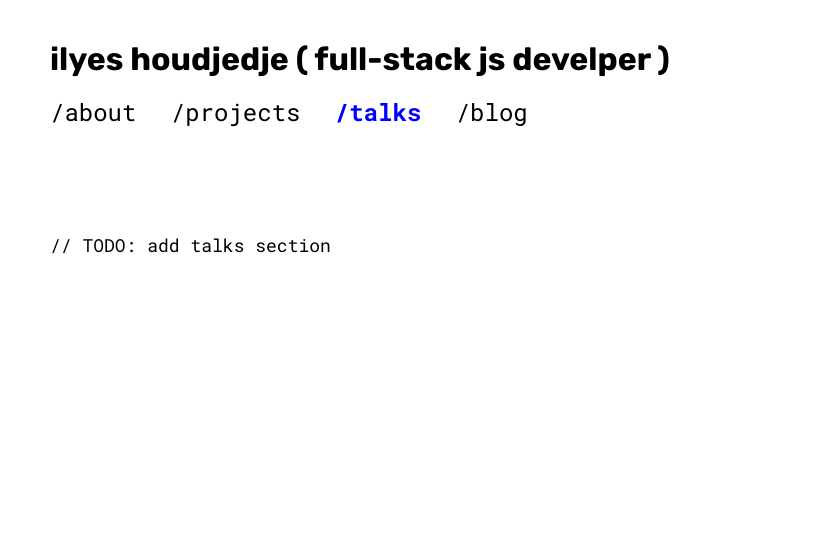
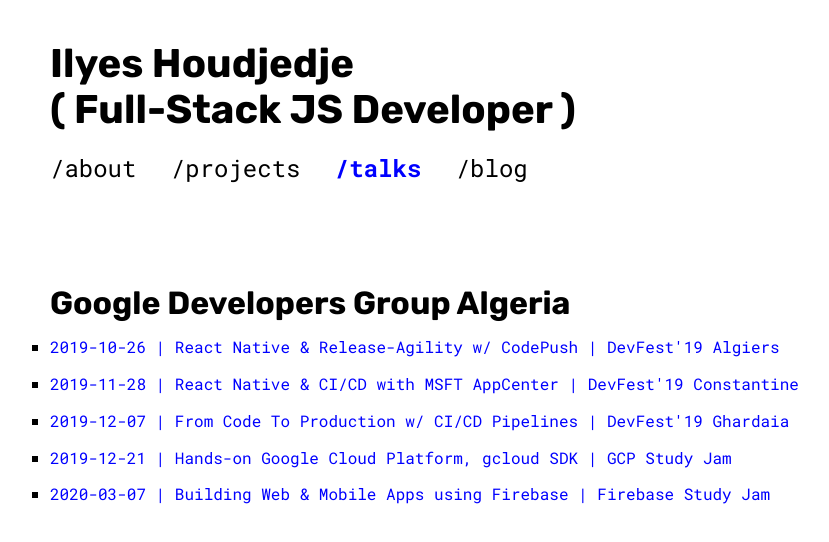
Before and after one commit to ilyeSudo/ilyeSudo.github.io, a Gatsby site: page /talks in a window 1280 px wide. Shown: the whole page, without its empty margins (207-1036 px from the left). Built offline with nearby package versions, Linux system fonts and the light colour scheme; Gatsby itself is replaced by a stand-in of ours.

Commit message:
Add talks section details

```diff
--- a/src/components/Layout.js
+++ b/src/components/Layout.js
@@ -42,7 +42,7 @@
 `;
 
 const TitleLink = styled(Link)`
-  text-transform: lowercase;
+  font-size: 40px;
   color: #000;
   text-decoration: none;
   border: none;
@@ -89,7 +89,7 @@
       <StyledHeader>
         <StyledTitle>
           <TitleLink to="/about">
-            Ilyes Houdjedje ( Full-Stack JS Develper )
+            Ilyes Houdjedje <br />( Full-Stack JS Developer )
           </TitleLink>
         </StyledTitle>
 
--- a/src/pages/about.mdx
+++ b/src/pages/about.mdx
@@ -2,24 +2,24 @@
 
 <div class="blog-section">
 
-## Hi!
+# Hi!
 
 It's Ilyes here, a developer from Algeria 🇩🇿 living in Paris 🇫🇷
 
-I'm passionate about tech and entrepreneurship 🔥
+I'm passionate about tech and entrepreneurship!
 
 ### Tech I enjoy the most:
 - <u>Languages:</u> JavaScript, TypeScript
+- <u>MobileDev</u>: React Native
+- <u>WebDev</u>: React, Node
+- <u>Serverless</u>: Firebase
 - <u>Testing:</u> Jest
-- <u>Mobile Dev</u>: React Native
-- <u>Web Dev</u>: React, Node
 - <u>DB</u>: PostgreSQL, Mongo
-- <u>DevOps</u>: Git, Bash
-- <u>CI/CD</u>: CircleCI, Jenkins
-- <u>Serverless</u>: Firebase
-- <u>Cloud</u>: GCP, AWS
+- <u>CI/CD</u>: CircleCI, AppCenter
+- <u>Cloud</u>: Google Cloud Platform
 - <u>OS</u>: Unix(Ubuntu)
 - <u>IDE</u>: VSCode
+- <u>Other</u>: Git, Bash, Agile
 
 ### You can find me on:
 - <XA href="https://github.com/ilyesudo">#1 Github</XA>: Where I host my code & craft
--- a/src/pages/talks.js
+++ b/src/pages/talks.js
@@ -8,7 +8,55 @@
       <br />
       <br />
       <br />
-      <p>// TODO: add talks section</p>
+      <h1>Google Developers Group Algeria</h1>
+      <ul>
+        <li>
+          <a href="https://devfest.gdgalgiers.com/#Speakers" target="_blank">
+            2019-10-26 | React Native & Release-Agility w/ CodePush | DevFest'19
+            Algiers
+          </a>
+        </li>
+        <br />
+        <li>
+          <a
+            href="https://www.meetup.com/fr-FR/GDG-Constantine/events/264011930/"
+            target="_blank"
+          >
+            2019-11-28 | React Native & CI/CD with MSFT AppCenter | DevFest'19
+            Constantine
+          </a>
+        </li>
+        <br />
+        <li>
+          <a
+            href="https://www.meetup.com/fr-FR/GDG-Ghardaia/events/266991074/"
+            target="_blank"
+          >
+            2019-12-07 | From Code To Production w/ CI/CD Pipelines | DevFest'19
+            Ghardaia
+          </a>
+        </li>
+        <br />
+        <li>
+          <a
+            href="https://www.meetup.com/fr-FR/GDG-Ghardaia/events/267183449/"
+            target="_blank"
+          >
+            2019-12-21 | Hands-on Google Cloud Platform, gcloud SDK | GCP Study
+            Jam
+          </a>
+        </li>
+        <br />
+        <li>
+          <a
+            href="https://www.meetup.com/fr-FR/GDG-Ghardaia/events/269204430/"
+            target="_blank"
+          >
+            2020-03-07 | Building Web & Mobile Apps using Firebase | Firebase
+            Study Jam
+          </a>
+        </li>
+      </ul>
     </div>
   );
 };
```
